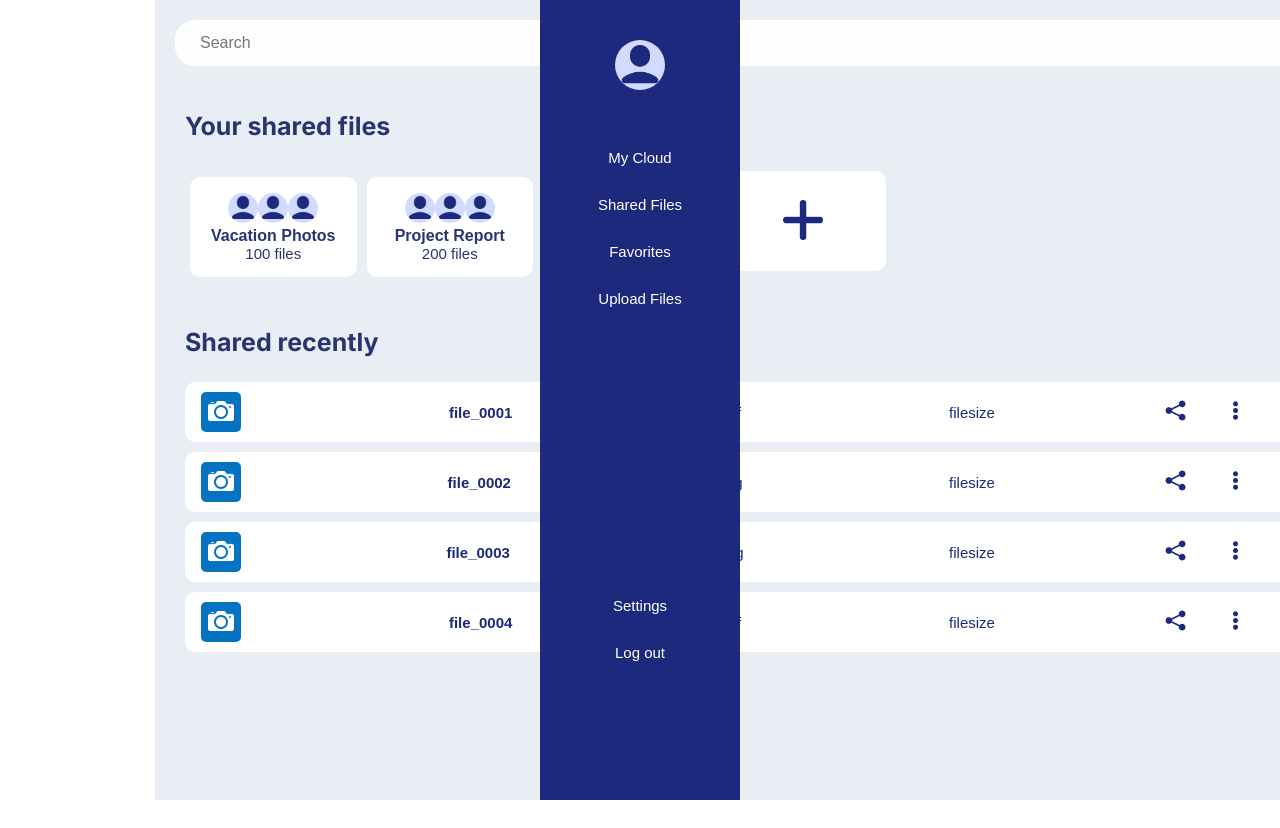
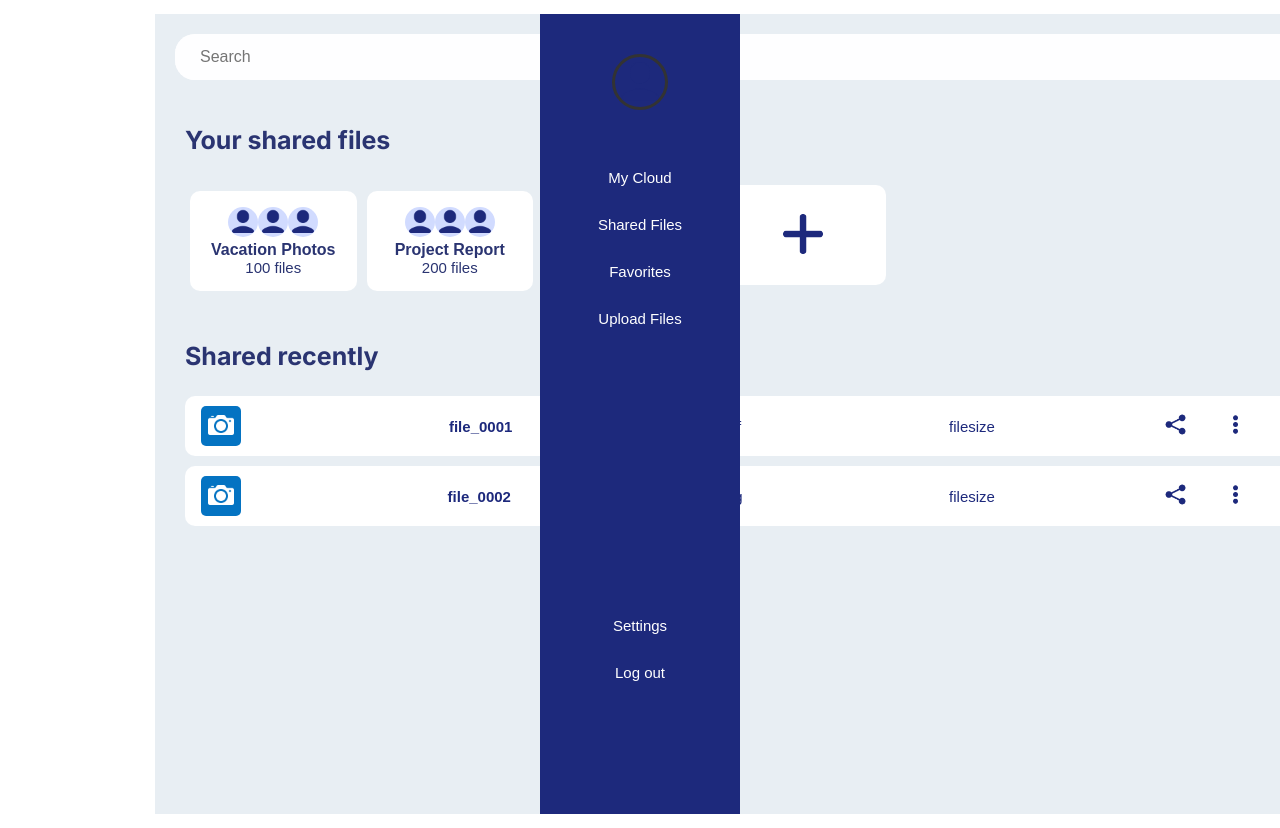
Before and after one commit to vaishakh-pk/dCloud-frontend, a Next.js app: page /shared in a window 1280 px wide. Shown: the top 828 px of the page. Before the commit the page ends 800 px from the top, so only its background shows below. Built offline with nearby package versions, Linux system fonts and the light colour scheme.

Commit message:
changed shared page css to local css(module)

```diff
--- a/src/app/shared/page.jsx
+++ b/src/app/shared/page.jsx
@@ -1,134 +1,95 @@
 import React, {Fragment} from 'react';
-import './sharedfiles.css';
+import styles from './sharedfiles.module.css';
 import Navbar from "../../components/Navbar/Navbar";
 
 const SharedFilesLayout = () => {
     return (
         <Fragment>
             <Navbar />
-            <div className="container">
-                <div className="main-content">
-                    <div className="search-bar">
-                        <input type="text" className="search-input" placeholder="Search"/>
+            <div className={styles.container}>
+                <div className={styles['main-content']}>
+                    <div className={styles['search-bar']}>
+                        <input type="text" className={styles['search-input']} placeholder="Search" />
                     </div>
 
-                    <div className="sharedfiles">
-                        <p className="sharedfilesfont">Your shared files</p>
-                        <button className="filesbutton">
-                            <div className="sharelistphoto">
-                                <img src="avatar.png" alt="Profile Photo"/>
-                                <img src="avatar.png" alt="Profile Photo"/>
-                                <img src="avatar.png" alt="Profile Photo"/>
+                    <div className={styles.sharedfiles}>
+                        <p className={styles.sharedfilesfont}>Your shared files</p>
+                        <button className={styles.filesbutton}>
+                            <div className={styles.sharelistphoto}>
+                                <img src="avatar.png" alt="Profile Photo" />
+                                <img src="avatar.png" alt="Profile Photo" />
+                                <img src="avatar.png" alt="Profile Photo" />
                             </div>
                             Vacation Photos
-                            <div className="numberoffile">100 files</div>
+                            <div className={styles.numberoffile}>100 files</div>
                         </button>
-                        <button className="filesbutton">
-                            <div className="sharelistphoto">
-                                <img src="avatar.png" alt="Profile Photo"/>
-                                <img src="avatar.png" alt="Profile Photo"/>
-                                <img src="avatar.png" alt="Profile Photo"/>
+                        <button className={styles.filesbutton}>
+                            <div className={styles.sharelistphoto}>
+                                <img src="avatar.png" alt="Profile Photo" />
+                                <img src="avatar.png" alt="Profile Photo" />
+                                <img src="avatar.png" alt="Profile Photo" />
                             </div>
                             Project Report
-                            <div className="numberoffile">200 files</div>
+                            <div className={styles.numberoffile}>200 files</div>
                         </button>
-                        <button className="filesbutton">
-                            <div className="sharelistphoto">
-                                <img src="avatar.png" alt="Profile Photo"/>
-                                <img src="avatar.png" alt="Profile Photo"/>
-                                <img src="avatar.png" alt="Profile Photo"/>
+                        <button className={styles.filesbutton}>
+                            <div className={styles.sharelistphoto}>
+                                <img src="avatar.png" alt="Profile Photo" />
+                                <img src="avatar.png" alt="Profile Photo" />
+                                <img src="avatar.png" alt="Profile Photo" />
                             </div>
                             Memes
-                            <div className="numberoffile">300 files</div>
+                            <div className={styles.numberoffile}>300 files</div>
                         </button>
-                        <button className="plusbutton">
-                            <img src="plus.png" alt="Button Image"/>
-                            <div className="numberoffilehid">.</div>
+                        <button className={styles.plusbutton}>
+                            <img src="plus.png" alt="Button Image" />
+                            <div className={styles.numberoffilehid}>.</div>
                         </button>
                     </div>
 
-                    <div className="recentfiles">
-                        <p className="recentflcapt">Shared recently</p>
-                        <div className="longbuttoncontainer">
-                            <button className="longbutton1">
-                                <div className="longbutton-elements">
-                                    <div className="longbutton-icon">
-                                        <img src="shared/camerawhite.png" alt="Profile Photo"/>
+                    <div className={styles.recentfiles}>
+                        <p className={styles.recentflcapt}>Shared recently</p>
+                        <div className={styles.longbuttoncontainer}>
+                            <button className={styles.longbutton1}>
+                                <div className={styles['longbutton-elements']}>
+                                    <div className={styles['longbutton-icon']}>
+                                        <img src="shared/camerawhite.png" alt="Profile Photo" />
                                     </div>
-                                    <div className="longbutton-filename">file_0001</div>
-                                    <div className="longbutton-fileformat">pdf</div>
-                                    <div className="longbutton-fileformat">filesize</div>
+                                    <div className={styles['longbutton-filename']}>file_0001</div>
+                                    <div className={styles['longbutton-fileformat']}>pdf</div>
+                                    <div className={styles['longbutton-fileformat']}>filesize</div>
                                 </div>
                             </button>
-                            <div className="share-option-button-adjust">
-                                <button className="longbutton-share">
-                                    <img src="shared/share.png" alt="share"/>
+                            <div className={styles['share-option-button-adjust']}>
+                                <button className={styles['longbutton-share']}>
+                                    <img src="shared/share.png" alt="share" />
                                 </button>
-                                <button className="longbutton-options">
-                                    <img src="shared/options.png" alt="options"/>
+                                <button className={styles['longbutton-options']}>
+                                    <img src="shared/options.png" alt="options" />
                                 </button>
                             </div>
                         </div>
-                        <div className="longbuttoncontainer">
-                            <button className="longbutton1">
-                                <div className="longbutton-elements">
-                                    <div className="longbutton-icon">
-                                        <img src="shared/camerawhite.png" alt="Profile Photo"/>
+                        <div className={styles.longbuttoncontainer}>
+                            <button className={styles.longbutton1}>
+                                <div className={styles['longbutton-elements']}>
+                                    <div className={styles['longbutton-icon']}>
+                                        <img src="shared/camerawhite.png" alt="Profile Photo" />
                                     </div>
-                                    <div className="longbutton-filename">file_0002</div>
-                                    <div className="longbutton-fileformat">png</div>
-                                    <div className="longbutton-fileformat">filesize</div>
+                                    <div className={styles['longbutton-filename']}>file_0002</div>
+                                    <div className={styles['longbutton-fileformat']}>png</div>
+                                    <div className={styles['longbutton-fileformat']}>filesize</div>
                                 </div>
                             </button>
-                            <div className="share-option-button-adjust">
-                                <button className="longbutton-share">
-                                    <img src="shared/share.png" alt="share"/>
+                            <div className={styles['share-option-button-adjust']}>
+                                <button className={styles['longbutton-share']}>
+                                    <img src="shared/share.png" alt="share" />
                                 </button>
-                                <button className="longbutton-options">
-                                    <img src="shared/options.png" alt="options"/>
+                                <button className={styles['longbutton-options']}>
+                                    <img src="shared/options.png" alt="options" />
                                 </button>
                             </div>
                         </div>
-                        <div className="longbuttoncontainer">
-                            <button className="longbutton1">
-                                <div className="longbutton-elements">
-                                    <div className="longbutton-icon">
-                                        <img src="shared/camerawhite.png" alt="Profile Photo"/>
-                                    </div>
-                                    <div className="longbutton-filename">file_0003</div>
-                                    <div className="longbutton-fileformat">jpeg</div>
-                                    <div className="longbutton-fileformat">filesize</div>
-                                </div>
-                            </button>
-                            <div className="share-option-button-adjust">
-                                <button className="longbutton-share">
-                                    <img src="shared/share.png" alt="share"/>
-                                </button>
-                                <button className="longbutton-options">
-                                    <img src="shared/options.png" alt="options"/>
-                                </button>
-                            </div>
-                        </div>
-                        <div className="longbuttoncontainer">
-                            <button className="longbutton1">
-                                <div className="longbutton-elements">
-                                    <div className="longbutton-icon">
-                                        <img src="shared/camerawhite.png" alt="Profile Photo"/>
-                                    </div>
-                                    <div className="longbutton-filename">file_0004</div>
-                                    <div className="longbutton-fileformat">pdf</div>
-                                    <div className="longbutton-fileformat">filesize</div>
-                                </div>
-                            </button>
-                            <div className="share-option-button-adjust">
-                                <button className="longbutton-share">
-                                    <img src="shared/share.png" alt="share"/>
-                                </button>
-                                <button className="longbutton-options">
-                                    <img src="shared/options.png" alt="options"/>
-                                </button>
-                            </div>
-                        </div>
+
                     </div>
                 </div>
             </div>
--- a/src/app/shared/sharedfiles.css
+++ b/src/app/shared/sharedfiles.module.css
@@ -1,14 +1,7 @@
-body {
-    margin: 0;
-    padding: 0;
-    font-family: Arial, sans-serif;
-  }
-
 .container {
     display: flex;
     min-height: 100vh;
 }
-
 
 .main-content {
     margin-left: 200px;
@@ -17,27 +10,29 @@ body {
     background-color: #e8eef3;
 }
 
-
 .profile-photo {
     text-align: center;
     padding: 40px;
 }
+
 .profile-photo img {
     width: 50px;
     height: 50px;
     border-radius: 50%;
     background-color: #d1dbff;
-    border:none;
+    border: none;
     object-fit: cover;
 }
+
 .button1 {
     font-size: 15px;
     width: 100%;
-    border: none;  /*Remove the border if desired */
+    border: none; /*Remove the border if desired */
     background-color: #1d297c; /* Set the desired background color */
     color: #ffffff; /* Set the desired text color */
     padding: 15px 15px; /* Adjust the padding as needed */
 }
+
 .button1:hover {
     background-color: #141d58; /* Set the background color on hover */
     color: #ffffff; /* Set the text color on hover */
@@ -46,7 +41,7 @@ body {
 .button2 {
     font-size: 15px;
     width: 100%;
-    border: none;  /*Remove the border if desired */
+    border: none; /*Remove the border if desired */
     background-color: #1d297c; /* Set the desired background color */
     color: #ffffff; /* Set the desired text color */
     padding: 15px 15px; /* Adjust the padding as needed */
@@ -56,6 +51,7 @@ body {
     background-color: #141d58; /* Set the background color on hover */
     color: #ffffff; /* Set the text color on hover */
 }
+
 .search-bar {
     display: flex;
     align-items: center;
@@ -86,15 +82,18 @@ body {
     cursor: pointer;
     border-radius: 100%;
 }
+
 .search-button:hover {
     background-color: #141d58; /* Set the background color on hover */
     color: #ffffff; /* Set the text color on hover */
 }
+
 .sharedfiles {
     color: #2a3471;
     padding: 10px;
     padding-top: 20px;
 }
+
 .sharedfilesfont {
     font-size: 25px;
     font-weight: bold;
@@ -111,6 +110,7 @@ body {
     border: none;
     margin: 5px;
 }
+
 .filesbutton:hover {
     background-color: #c7c3cf;
     color: #141d58;
@@ -124,6 +124,7 @@ body {
     border: none;
     margin: 5px;
 }
+
 .plusbutton img {
     padding-top: 15px;
     border-radius: 10px;
@@ -135,22 +136,26 @@ body {
     outline: none;
 
 }
+
 .sharelistphoto {
     text-align: center;
 }
+
 .sharelistphoto img {
     width: 30px;
     height: 30px;
     border-radius: 50%;
     background-color: #d1dbff;
-    border:none;
+    border: none;
 }
+
 .numberoffile {
-    font-size:15px;
+    font-size: 15px;
     font-weight: lighter;
 }
+
 .numberoffilehid {
-    font-size:15px;
+    font-size: 15px;
     font-weight: lighter;
     color: #ffffff;
 }
@@ -161,6 +166,7 @@ body {
     display: flex;
     flex-direction: column;
 }
+
 .recentflcapt {
     font-size: 25px;
     font-weight: bold;
@@ -182,6 +188,7 @@ body {
     display: flex;
 
 }
+
 .longbutton1 {
     width: 900px;
     height: 60px;
@@ -189,12 +196,13 @@ body {
     border: none;
     background-color: #ffffff;
     border-radius: 10px;
-    justify-content:space-evenly;
+    justify-content: space-evenly;
 }
+
 .longbutton-elements {
     display: flex;
     align-items: center;
-    justify-content:space-between;
+    justify-content: space-between;
 }
 
 .longbutton-icon {
@@ -203,37 +211,41 @@ body {
     border-radius: 5px;
     background-color: #0473c2;
 }
+
 .longbutton-icon img {
     padding: 5px;
     width: 30px;
     height: 30px;
 }
+
 .longbutton-share,
-  .longbutton-options
-  {
+.longbutton-options {
     width: 60px;
     height: 60px;
     border-radius: 5px;
     background-color: #ffffff;
     border: none;
 }
+
 .longbutton-share img,
-  .longbutton-options img
-   {
+.longbutton-options img {
     width: 25px;
     height: 25px;
-    padding: 5px,5px;
+    padding: 5px, 5px;
 }
+
 .longbutton-filename {
     font-size: 15px;
     font-weight: bold;
     color: #1d297c;
 }
+
 .longbutton-fileformat {
     font-size: 15px;
     font-weight: lighter;
     color: #1d297c
 }
+
 .share-option-button-adjust {
     padding-left: 50px;
 }
```
Lines whose indentation alone changed are shown as unchanged.
